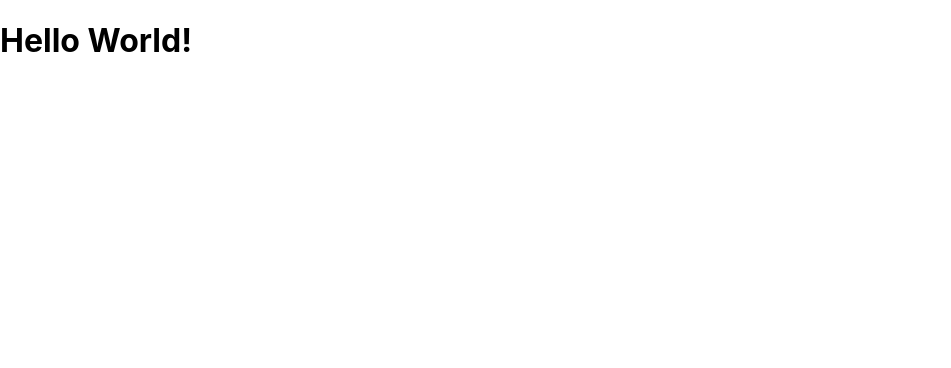
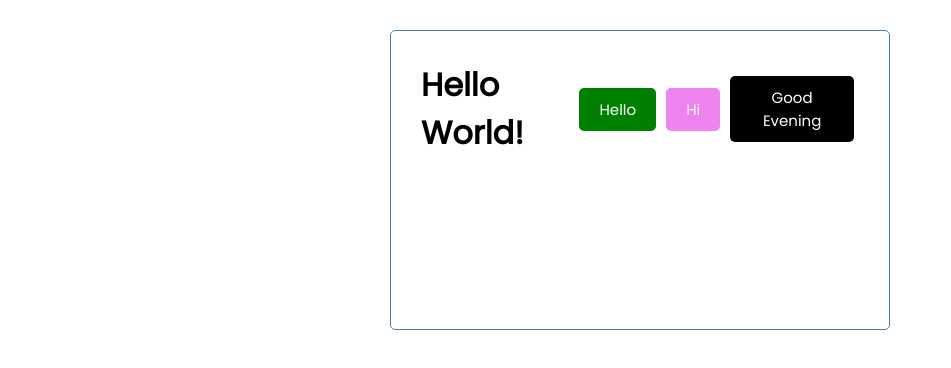
Before and after one commit to msedkiewicz/react-yt-course-react-task-tracker, a React (Create React App) app: page / in a window 1280 px wide. Shown: the top 368 px of the page, without its empty margins (0-951 px from the left). Built offline with nearby package versions, Linux system fonts and the light colour scheme.

Commit message:
Next lesson :)

```diff
--- a/src/App.js
+++ b/src/App.js
@@ -1,7 +1,9 @@
+import Header from "./components/Header";
+
 function App() {
   return (
     <div className='container'>
-     <h1>Hello World!</h1>
+     <Header />
     </div>
   );
 }
--- /dev/null
+++ b/src/components/Button.js
@@ -0,0 +1,5 @@
+const Button = ({ color, text }) => {
+  return <button style={{ backgroundColor: color }} className='btn'>{text}</button>
+}
+
+export default Button
--- a/src/components/Header.js
+++ b/src/components/Header.js
@@ -0,0 +1,22 @@
+import Button from './Button'
+
+const Header = ({ title }) => {
+  return (
+    <header className='header'>
+      <h1>{title}</h1>
+      <Button color='green' text='Hello'/>
+      <Button color='violet' text='Hi'/>
+      <Button color='black' text='Good Evening'/>
+    </header>
+  )
+}
+
+Header.defaultProps = {
+    title: 'Hello World!',
+}
+
+// const headingStyle = {
+//     color: 'blue',
+//     backgroundColor: 'navy'
+// }
+export default Header
--- a/src/index.css
+++ b/src/index.css
@@ -1,13 +1,112 @@
-body {
+@import url('https://fonts.googleapis.com/css2?family=Poppins:wght@300;400&display=swap');
+
+* {
+  box-sizing: border-box;
   margin: 0;
-  font-family: -apple-system, BlinkMacSystemFont, 'Segoe UI', 'Roboto', 'Oxygen',
-    'Ubuntu', 'Cantarell', 'Fira Sans', 'Droid Sans', 'Helvetica Neue',
-    sans-serif;
-  -webkit-font-smoothing: antialiased;
-  -moz-osx-font-smoothing: grayscale;
+  padding: 0;
 }
 
-code {
-  font-family: source-code-pro, Menlo, Monaco, Consolas, 'Courier New',
-    monospace;
+body {
+  font-family: 'Poppins', sans-serif;
 }
+
+.container {
+  max-width: 500px;
+  margin: 30px auto;
+  overflow: auto;
+  min-height: 300px;
+  border: 1px solid steelblue;
+  padding: 30px;
+  border-radius: 5px;
+}
+
+.header {
+  display: flex;
+  justify-content: space-between;
+  align-items: center;
+  margin-bottom: 20px;
+}
+
+.btn {
+  display: inline-block;
+  background: #000;
+  color: #fff;
+  border: none;
+  padding: 10px 20px;
+  margin: 5px;
+  border-radius: 5px;
+  cursor: pointer;
+  text-decoration: none;
+  font-size: 15px;
+  font-family: inherit;
+}
+
+.btn:focus {
+  outline: none;
+}
+
+.btn:active {
+  transform: scale(0.98);
+}
+
+.btn-block {
+  display: block;
+  width: 100%;
+}
+
+.task {
+  background: #f4f4f4;
+  margin: 5px;
+  padding: 10px 20px;
+  cursor: pointer;
+}
+
+.task.reminder {
+  border-left: 5px solid green;
+}
+
+.task h3 {
+  display: flex;
+  align-items: center;
+  justify-content: space-between;
+}
+
+.add-form {
+  margin-bottom: 40px;
+}
+
+.form-control {
+  margin: 20px 0;
+}
+
+.form-control label {
+  display: block;
+}
+
+.form-control input {
+  width: 100%;
+  height: 40px;
+  margin: 5px;
+  padding: 3px 7px;
+  font-size: 17px;
+}
+
+.form-control-check {
+  display: flex;
+  align-items: center;
+  justify-content: space-between;
+}
+
+.form-control-check label {
+  flex: 1;
+}
+
+.form-control-check input {
+  flex: 2;
+  height: 20px;
+}
+
+footer {
+  margin-top: 30px;
+  text-align: center;
+}
```
